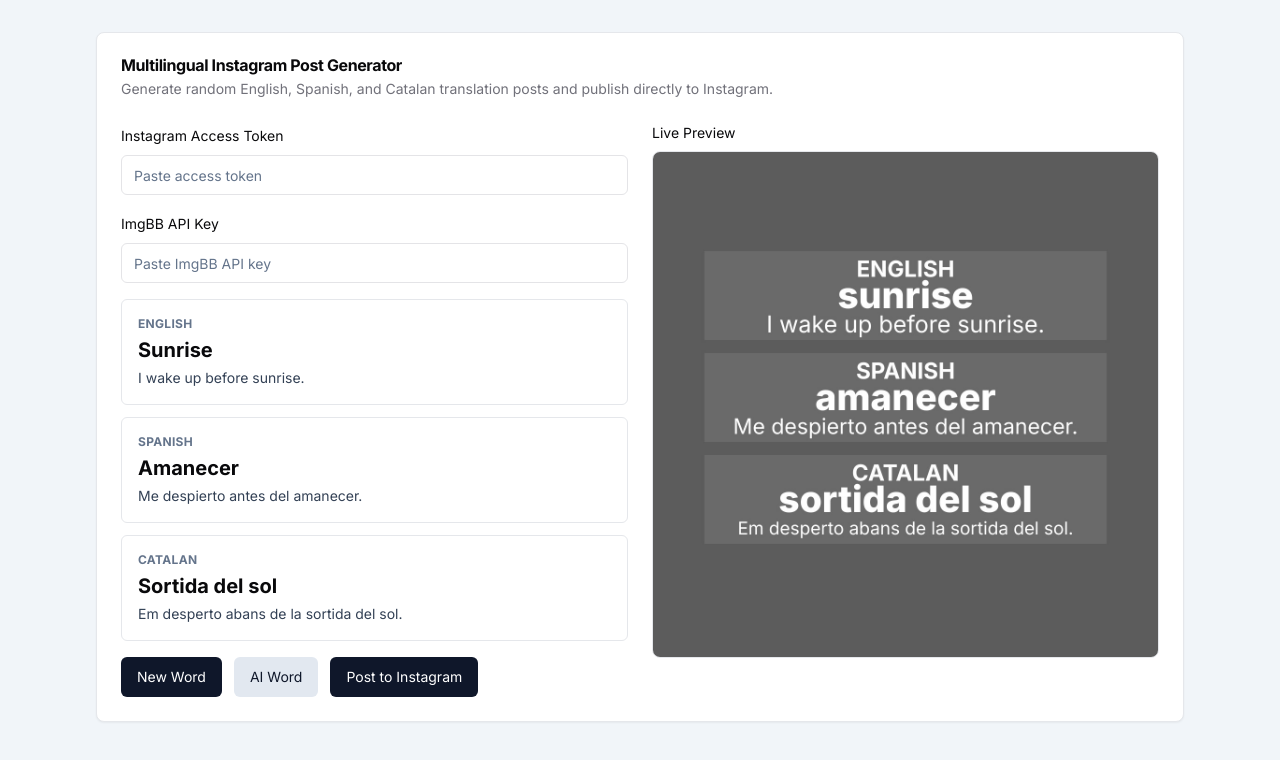
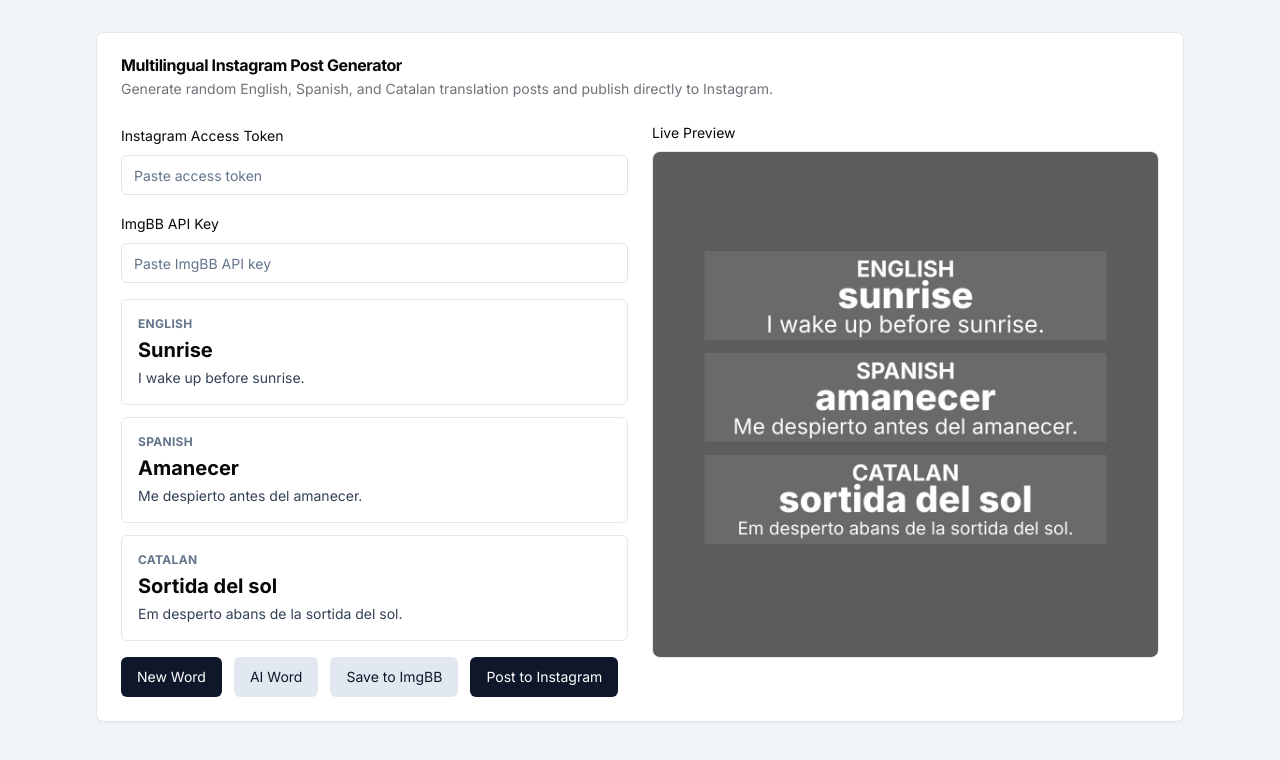
Before and after one commit to sergejvohrin/ig-translation-post-generator, a React (Vite) app: page / in a window 1280 px wide. Shown: the top 760 px of the page. Built offline with nearby package versions, Linux system fonts and the light colour scheme; no server answers.

Commit message:
Add Save to ImgBB action for generated text-overlay images

```diff
--- a/src/pages/Index.tsx
+++ b/src/pages/Index.tsx
@@ -32,9 +32,10 @@ export function IndexPage() {
   const [previewImage, setPreviewImage] = useState("");
   const [isGenerating, setIsGenerating] = useState(false);
   const [isGeneratingAiWord, setIsGeneratingAiWord] = useState(false);
+  const [isSavingToImgBb, setIsSavingToImgBb] = useState(false);
   const [isPosting, setIsPosting] = useState(false);
 
-  const isBusy = isGenerating || isGeneratingAiWord || isPosting;
+  const isBusy = isGenerating || isGeneratingAiWord || isSavingToImgBb || isPosting;
 
   const sections = useMemo(
     () => [
@@ -126,6 +127,34 @@ export function IndexPage() {
     }
   };
 
+  const handleSaveToImgBb = async () => {
+    if (!imgBbApiKey.trim()) {
+      toast.error("Missing ImgBB API key.");
+      return;
+    }
+
+    if (!previewImage) {
+      toast.error("Preview image is not ready yet. Please wait.");
+      return;
+    }
+
+    setIsSavingToImgBb(true);
+    try {
+      const imageUrl = await uploadBase64ToImgBB(previewImage, imgBbApiKey.trim());
+      toast.success("Image saved to ImgBB.", {
+        action: {
+          label: "Open",
+          onClick: () => window.open(imageUrl, "_blank", "noopener,noreferrer")
+        }
+      });
+    } catch (error) {
+      const message = error instanceof Error ? error.message : "Saving to ImgBB failed.";
+      toast.error(message);
+    } finally {
+      setIsSavingToImgBb(false);
+    }
+  };
+
   return (
     <main className="mx-auto flex min-h-screen w-full max-w-6xl flex-col gap-6 p-4 md:p-8">
       <Card>
@@ -183,6 +212,16 @@ export function IndexPage() {
                   "AI Word"
                 )}
               </Button>
+              <Button onClick={handleSaveToImgBb} disabled={isBusy || !previewImage} variant="secondary">
+                {isSavingToImgBb ? (
+                  <>
+                    <Loader2 className="h-4 w-4 animate-spin" />
+                    Saving...
+                  </>
+                ) : (
+                  "Save to ImgBB"
+                )}
+              </Button>
               <Button onClick={handlePostToInstagram} disabled={isBusy || !previewImage}>
                 {isPosting ? (
                   <>
```
Also changed, not shown: 2 other files (tests, documents, lock files or other folders).
